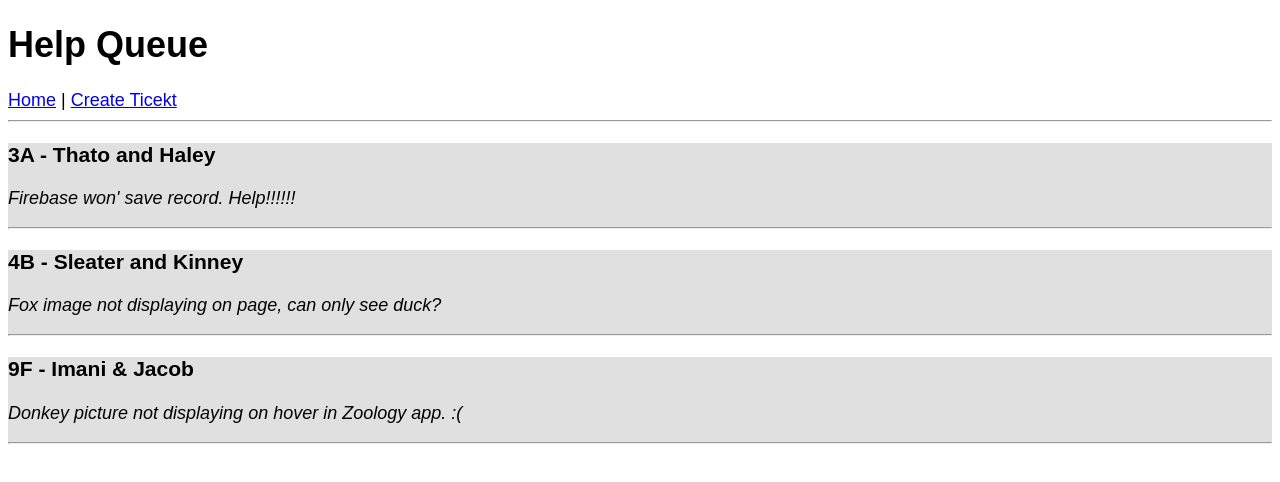
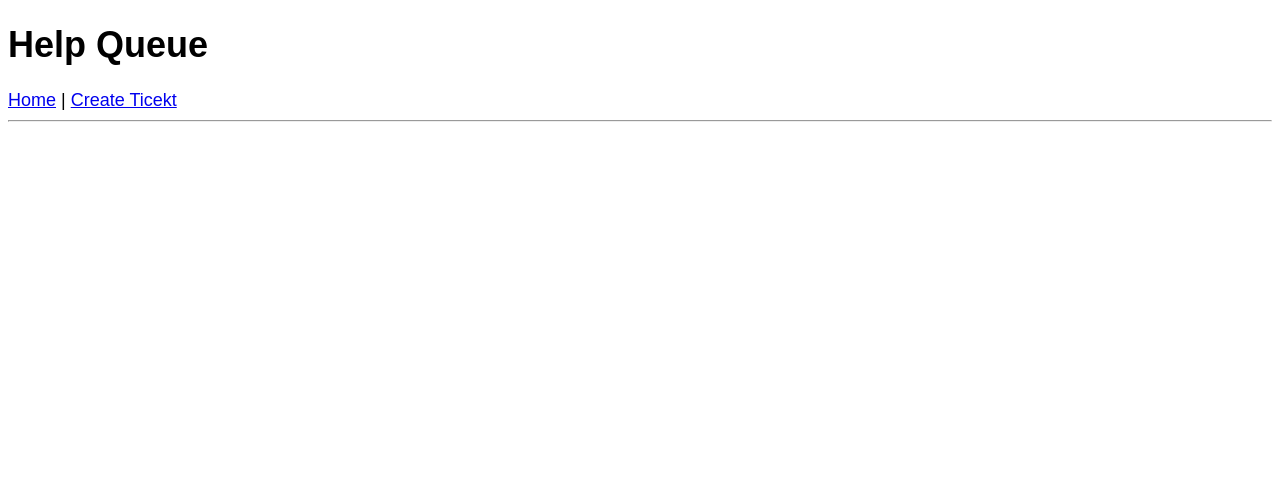
Before and after one commit to wanderlust22/help-queue-react-final, a React app: page / in a window 1280 px wide. Shown: the top 482 px of the page. Built offline with nearby package versions, Linux system fonts and the light colour scheme.

Commit message:
Lift data to App.

```diff
--- a/src/components/App.jsx
+++ b/src/components/App.jsx
@@ -5,13 +5,27 @@
 import NotFound from './NotFound'
 import { Switch, Route } from 'react-router-dom'
 
-const App = () => {
+class App extends React.Component {
+  constructor(props) {
+    super(props)
+    this.state = {
+      masterTicketList: []
+    }
+    this.handleAddingNewTicketToList = this.handleAddingNewTicketToList.bind(this)
+  }
+
+  handleAddingNewTicketToList(newTicket) {
+    let newMasterTicketList = this.state.masterTicketList.slice()
+    newMasterTicketList.push(newTicket)
+    this.setState({ masterTicketList: newMasterTicketList })
+  }
+  render(){
     return (
       <div>
         <Header/>
         <Switch>
-        <Route exact path='/' component={TicketList} />
-        <Route path='/newticket' component={NewTicketControl} />
+        <Route exact path='/' render={() => <TicketList ticketList={this.state.masterTicketList}/> } />
+          <Route path='/newticket' render={() => <NewTicketControl onNewTicketCreation={this.handleAddingNewTicketToList} />} />
           <Route component={NotFound} />
         </Switch>
         <style global jsx>{`
@@ -23,5 +37,6 @@
       </div>
     )
   }
+}
 
 export default App
--- a/src/components/NewTicketControl.jsx
+++ b/src/components/NewTicketControl.jsx
@@ -1,6 +1,7 @@
 import React from 'react'
 import ConfirmationQuestions from './ConfirmationQuestions'
 import NewTicketForm from './NewTicketForm'
+import PropTypes from 'prop-types'
 
 class NewTicketControl extends React.Component {
     constructor(props) {
@@ -18,7 +19,7 @@
     render(){
         let currentlyVisibleContent = null
         this.state.formVisibleOnPage
-            ? currentlyVisibleContent = <NewTicketForm />
+            ? currentlyVisibleContent = <NewTicketForm onNewTicketCreation={this.props.onNewTicketCreation}/>
             : currentlyVisibleContent = <ConfirmationQuestions onTroubleshootingConfirmation={this.handleTroubleshootingConfirmation}/>
 
         return (
@@ -29,4 +30,8 @@
     }
 }
 
+NewTicketControl.propTypes = {
+    onNewTicketCreation: PropTypes.func
+}
+
 export default NewTicketControl
--- a/src/components/NewTicketForm.jsx
+++ b/src/components/NewTicketForm.jsx
@@ -1,15 +1,18 @@
 import React from 'react'
+import PropTypes from 'prop-types'
 
-const NewTicketForm = () => {
+const NewTicketForm = props => {
     let _names = null
     let _location = null
     let _issue = null
 
     const handleNewTicketFormSubmission = event => {
         event.preventDefault()
-        console.log(_names)
-        console.log(_location)
-        console.log(_issue)
+        props.onNewTicketCreation({
+            names: _names.value,
+            location: _location.value,
+            issue: _issue.value
+        })
         _names.value = ''
         _location.value = ''
         _issue.value = ''
@@ -71,4 +74,7 @@
     )
 }
 
+NewTicketForm.propTypes = {
+    onNewTicketCreation: PropTypes.func
+}
 export default NewTicketForm
--- a/src/components/TicketList.jsx
+++ b/src/components/TicketList.jsx
@@ -1,29 +1,12 @@
 import React from 'react'
 import Ticket from './Ticket'
+import PropTypes from 'prop-types'
 
-const masterTicketList = [
-  {
-    names: 'Thato and Haley',
-    location: '3A',
-    issue: 'Firebase won\'\t save record. Help!!!!!!'
-  },
-  {
-    names: 'Sleater and Kinney',
-    location: '4B',
-    issue: 'Fox image not displaying on page, can only see duck?'
-  },
-  {
-    names: 'Imani & Jacob',
-    location: '9F',
-    issue: 'Donkey picture not displaying on hover in Zoology app. :('
-  }
-]
-
-function TicketList(){
+const TicketList = props => {
   return (
     <div>
       <hr/>
-      {masterTicketList.map((ticket, index) =>
+      {props.ticketList.map((ticket, index) =>
         <Ticket
           location={ticket.location}
           names={ticket.names}
@@ -34,4 +17,8 @@
   )
 }
 
+TicketList.propTypes = {
+  ticketList: PropTypes.array
+}
+
 export default TicketList
```
Lines whose indentation alone changed are shown as unchanged.
